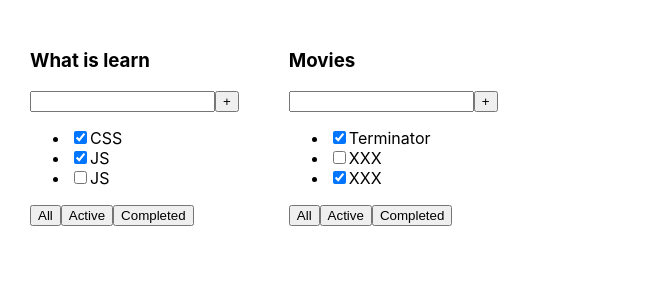
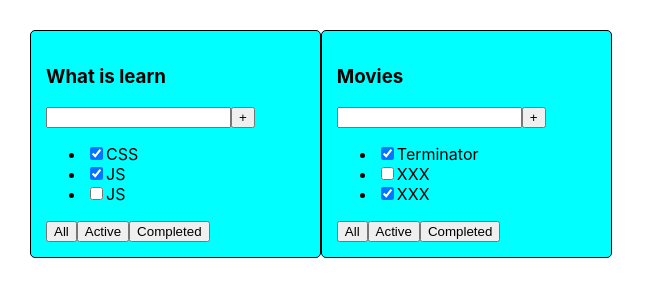
Before and after one commit to Vyacheslav-Spilch/It-incubator-TodoList, a React (Create React App) app: page / in a window 1280 px wide. Shown: the top 300 px of the page, without its empty margins (0-645 px from the left). Built offline with nearby package versions, Linux system fonts and the light colour scheme.

Commit message:
creating component button

```diff
--- a/src/App.css
+++ b/src/App.css
@@ -2,6 +2,12 @@
   display: flex;
   padding: 30px;
 }
-.App > div {
+.todoList > div {
   margin-right: 50px;
 }
+.todoList {
+  border: 1px solid black;
+  border-radius: 5px;
+  background-color: aqua;
+  padding: 15px;
+}
--- a/src/App.tsx
+++ b/src/App.tsx
@@ -17,8 +17,8 @@ let tasks2 = [
 const App = () => {
   return (
     <div className="App">
-      <TodoList title={"What is learn"} tasks={tasks1}/>
-      <TodoList title={"Movies"} tasks={tasks2}/>
+        <TodoList title={"What is learn"} tasks={tasks1}/>
+        <TodoList title={"Movies"} tasks={tasks2}/>
     </div>
   );
 }
--- /dev/null
+++ b/src/Button.tsx
@@ -0,0 +1,11 @@
+import React from "react";
+
+type ButtonPropsType = {
+    title: string
+}
+
+export const Button = (props: ButtonPropsType) => {
+    return (
+        <button>{props.title}</button>
+    )
+}
--- a/src/Todolist.tsx
+++ b/src/Todolist.tsx
@@ -1,4 +1,5 @@
 import React from "react";
+import { Button } from "./Button";
 
 type TaskType = {
     id: number,
@@ -14,10 +15,11 @@ type TodoPropsType = {
 export const TodoList = (props: TodoPropsType) => {
     return (
         <div>
+            <div className="todoList">
                 <h3>{props.title}</h3>
                 <div>
                     <input />
-                <button>+</button>
+                    <Button title="+"/>
                 </div>
                 <ul>
                     <li><input type="checkbox" checked={props.tasks[0].isDone}/><span>{props.tasks[0].title}</span></li>
@@ -25,9 +27,10 @@ export const TodoList = (props: TodoPropsType) => {
                     <li><input type="checkbox" checked={props.tasks[2].isDone}/><span>{props.tasks[1].title}</span></li>
                 </ul>
                 <div>
-                <button>All</button>
-                <button>Active</button>
-                <button>Completed</button>
+                    <Button title="All"/>
+                    <Button title="Active"/>
+                    <Button title="Completed"/>
+                </div>
             </div>
         </div>
     )
```
Lines whose indentation alone changed are shown as unchanged.
